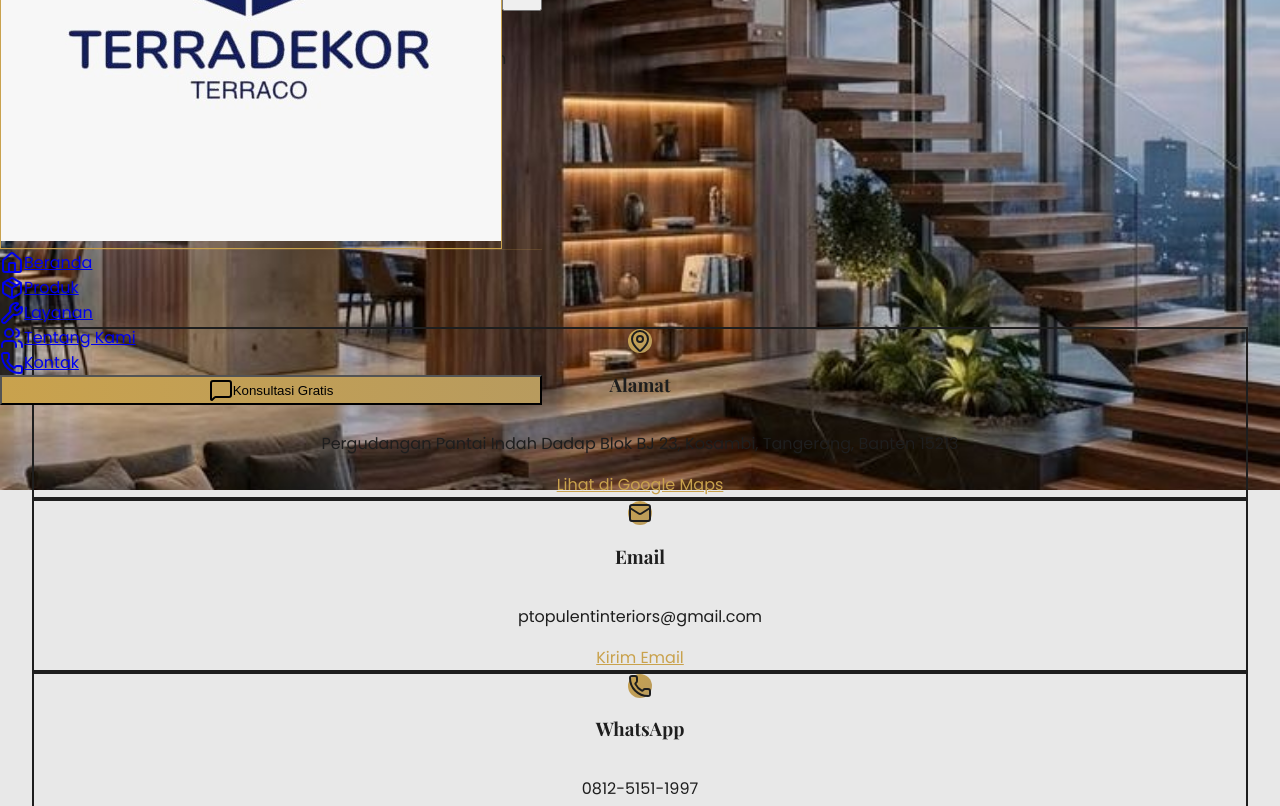
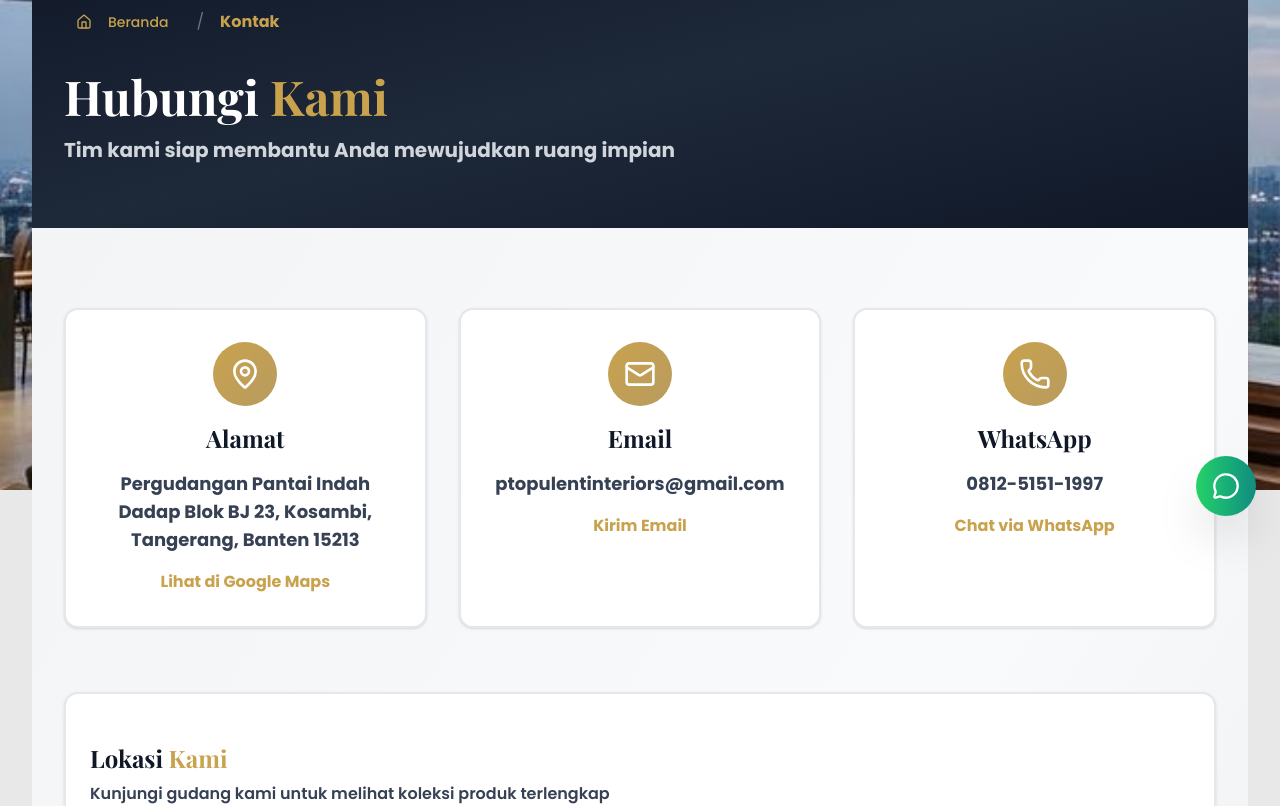
Before and after one commit to sirikotampan111-jpg/TerraDekor.co.id, a Next.js app: page /kontak in a window 1280 px wide. Shown: the part 260-1066 px from the top of the page. Built offline with nearby package versions, Linux system fonts and the light colour scheme.

Commit message:
Update globals.css

```diff
--- a/src/app/globals.css
+++ b/src/app/globals.css
@@ -1,115 +1,224 @@
-@tailwind base;
-@tailwind components;
-@tailwind utilities;
+@import "tailwindcss";
+@import "tw-animate-css";
 
-/* =========================
-   Root Variables
-========================= */
+@custom-variant dark (&:is(.dark *));
+
+@theme inline {
+  --color-background: var(--background);
+  --color-foreground: var(--foreground);
+  --font-sans: var(--font-poppins);
+  --font-display: var(--font-playfair);
+  --color-chart-5: var(--chart-5);
+  --color-chart-4: var(--chart-4);
+  --color-chart-3: var(--chart-3);
+  --color-chart-2: var(--chart-2);
+  --color-chart-1: var(--chart-1);
+  --color-ring: var(--ring);
+  --color-input: var(--input);
+  --color-border: var(--border);
+  --color-destructive: var(--destructive);
+  --color-accent-foreground: var(--accent-foreground);
+  --color-accent: var(--accent);
+  --color-muted-foreground: var(--muted-foreground);
+  --color-muted: var(--muted);
+  --color-secondary-foreground: var(--secondary-foreground);
+  --color-secondary: var(--secondary);
+  --color-primary-foreground: var(--primary-foreground);
+  --color-primary: var(--primary);
+  --color-popover-foreground: var(--popover-foreground);
+  --color-popover: var(--popover);
+  --color-card-foreground: var(--card-foreground);
+  --color-card: var(--card);
+  --radius-sm: calc(var(--radius) - 4px);
+  --radius-md: calc(var(--radius) - 2px);
+  --radius-lg: var(--radius);
+  --radius-xl: calc(var(--radius) + 4px);
+}
+
 :root {
   --radius: 0.625rem;
 
-  /* Premium Metallic Theme */
+  /* Premium Metallic Theme Colors */
   --background: #E8E8E8;
   --foreground: #1E1E1E;
+
+  /* Gold/Bronze Primary Colors */
   --primary: #C9A24D;
   --primary-foreground: #FFFFFF;
+  --primary-hover: #B89B5E;
+
+  /* Secondary - Dark Grey/Charcoal */
   --secondary: #1E1E1E;
   --secondary-foreground: #FFFFFF;
+  --secondary-hover: #2A2A2A;
+
+  /* Card Colors */
   --card: #F5F5F5;
   --card-foreground: #1E1E1E;
+
+  /* Accent Colors */
   --accent: #C9A24D;
   --accent-foreground: #FFFFFF;
+  --accent-light: #F5E6C8;
+
+  /* Muted Colors */
   --muted: #D3D3D3;
   --muted-foreground: #4A4A4A;
+
+  /* Border & Input */
   --border: #C0C0C0;
   --input: #C0C0C0;
+
+  /* Ring */
   --ring: #C9A24D;
+
+  /* Popover */
+  --popover: #FFFFFF;
+  --popover-foreground: #1E1E1E;
+
+  /* Destructive */
+  --destructive: #DC2626;
+  --destructive-foreground: #FFFFFF;
+
+  /* Chart Colors */
+  --chart-1: #C9A24D;
+  --chart-2: #B89B5E;
+  --chart-3: #E8D5A3;
+  --chart-4: #1E1E1E;
+  --chart-5: #4A4A4A;
 }
 
-/* Dark Mode */
 .dark {
   --background: #1E1E1E;
   --foreground: #E8E8E8;
+
+  /* Gold/Bronze Primary Colors - brighter in dark mode */
+  --primary: #C9A24D;
+  --primary-foreground: #1E1E1E;
+  --primary-hover: #D4AF6A;
+
+  /* Secondary */
+  --secondary: #2A2A2A;
+  --secondary-foreground: #FFFFFF;
+
+  /* Card Colors */
   --card: #2A2A2A;
   --card-foreground: #E8E8E8;
+
+  /* Accent Colors */
+  --accent: #C9A24D;
+  --accent-foreground: #1E1E1E;
   --accent-light: #4A3F2A;
+
+  /* Muted Colors */
   --muted: #2A2A2A;
   --muted-foreground: #A0A0A0;
+
+  /* Border & Input */
   --border: #4A4A4A;
   --input: #4A4A4A;
+
+  /* Ring */
+  --ring: #C9A24D;
+
+  /* Popover */
+  --popover: #2A2A2A;
+  --popover-foreground: #E8E8E8;
+
+  /* Destructive */
+  --destructive: #EF4444;
+  --destructive-foreground: #FFFFFF;
+
+  /* Chart Colors */
+  --chart-1: #C9A24D;
+  --chart-2: #B89B5E;
+  --chart-3: #E8D5A3;
+  --chart-4: #FFFFFF;
+  --chart-5: #A0A0A0;
 }
 
-/* =========================
-   Base Styles
-========================= */
+@layer base {
+  * {
+    @apply border-border outline-ring/50;
+  }
+
   body {
+    @apply bg-background text-foreground;
     font-family: var(--font-poppins), system-ui, sans-serif;
-  background: var(--background);
-  color: var(--foreground);
-  margin: 0;
-  padding: 0;
-  overflow-x: hidden;
   }
 
   h1, h2, h3, h4, h5, h6 {
+    @apply font-display;
     font-family: var(--font-playfair), Georgia, serif;
-}
-
-/* =========================
-   Background Parallax
-========================= */
-.bg-parallax {
-  position: fixed;
-  top: 0;
-  left: 0;
-  width: 100%;
-  height: 100%;
-  object-fit: cover;
-  z-index: -10;
-}
-
-/* =========================
-   Scroll Animation Classes
-========================= */
-.animate-fade-slide {
-  opacity: 0;
-  transform: translateY(50px);
-  transition: all 0.8s ease-out;
-}
-
-.animate-fade-slide.show {
-  opacity: 1;
-  transform: translateY(0);
-}
-
-/* =========================
-   Section Styling
-========================= */
-section {
-  padding: 80px 1rem;
-}
-
-@media (min-width: 768px) {
-  section {
-    padding: 120px 2rem;
   }
 }
 
-/* =========================
-   Premium Hover & Shimmer
-========================= */
+/* Custom scrollbar */
+::-webkit-scrollbar {
+  width: 10px;
+}
+
+::-webkit-scrollbar-track {
+  background: var(--background);
+}
+
+::-webkit-scrollbar-thumb {
+  background: linear-gradient(180deg, #C9A24D 0%, #B89B5E 100%);
+  border-radius: 5px;
+}
+
+::-webkit-scrollbar-thumb:hover {
+  background: linear-gradient(180deg, #D4AF6A 0%, #C9A24D 100%);
+}
+
+/* Metallic gradient utilities */
+.metallic-gradient {
+  background: linear-gradient(135deg, #E8E8E8 0%, #D0D0D0 50%, #E8E8E8 100%);
+}
+
+.gold-gradient {
+  background: linear-gradient(135deg, #C9A24D 0%, #D4AF6A 50%, #B89B5E 100%);
+}
+
+.dark-metallic {
+  background: linear-gradient(135deg, #1E1E1E 0%, #2A2A2A 50%, #1E1E1E 100%);
+}
+
+/* Text shadow for better readability */
+.text-glow {
+  text-shadow: 0 0 20px rgba(201, 162, 77, 0.3);
+}
+
+/* Premium hover effects */
 .premium-hover {
   transition: all 0.3s ease;
 }
+
 .premium-hover:hover {
   transform: translateY(-2px);
   box-shadow: 0 10px 30px rgba(201, 162, 77, 0.2);
 }
 
+/* Floating animation */
+@keyframes float {
+  0%, 100% {
+    transform: translateY(0px);
+  }
+  50% {
+    transform: translateY(-10px);
+  }
+}
+
+.animate-float {
+  animation: float 3s ease-in-out infinite;
+}
+
+/* Shimmer effect for premium feel */
 .shimmer {
   position: relative;
   overflow: hidden;
 }
+
 .shimmer::before {
   content: "";
   position: absolute;
@@ -117,27 +226,20 @@ section {
   left: -100%;
   width: 100%;
   height: 100%;
-  background: linear-gradient(90deg, transparent, rgba(201,162,77,0.2), transparent);
+  background: linear-gradient(
+    90deg,
+    transparent,
+    rgba(201, 162, 77, 0.2),
+    transparent
+  );
   animation: shimmer 3s infinite;
 }
+
 @keyframes shimmer {
-  0% { left: -100%; }
-  100% { left: 100%; }
+  0% {
+    left: -100%;
   }
-
-/* =========================
-   Custom Scrollbar
-========================= */
-::-webkit-scrollbar {
-  width: 10px;
+  100% {
+    left: 100%;
   }
-::-webkit-scrollbar-track {
-  background: var(--background);
 }
-::-webkit-scrollbar-thumb {
-  background: linear-gradient(180deg, #C9A24D 0%, #B89B5E 100%);
-  border-radius: 5px;
-}
-::-webkit-scrollbar-thumb:hover {
-  background: linear-gradient(180deg, #D4AF6A 0%, #C9A24D 100%);
-}
```
Lines whose indentation alone changed are shown as unchanged.
